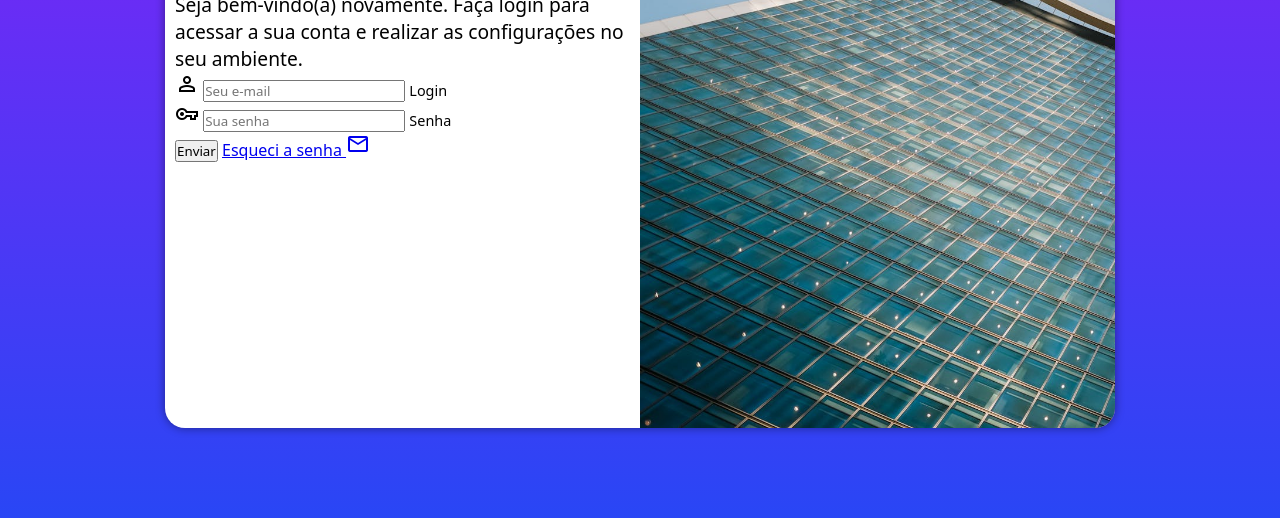
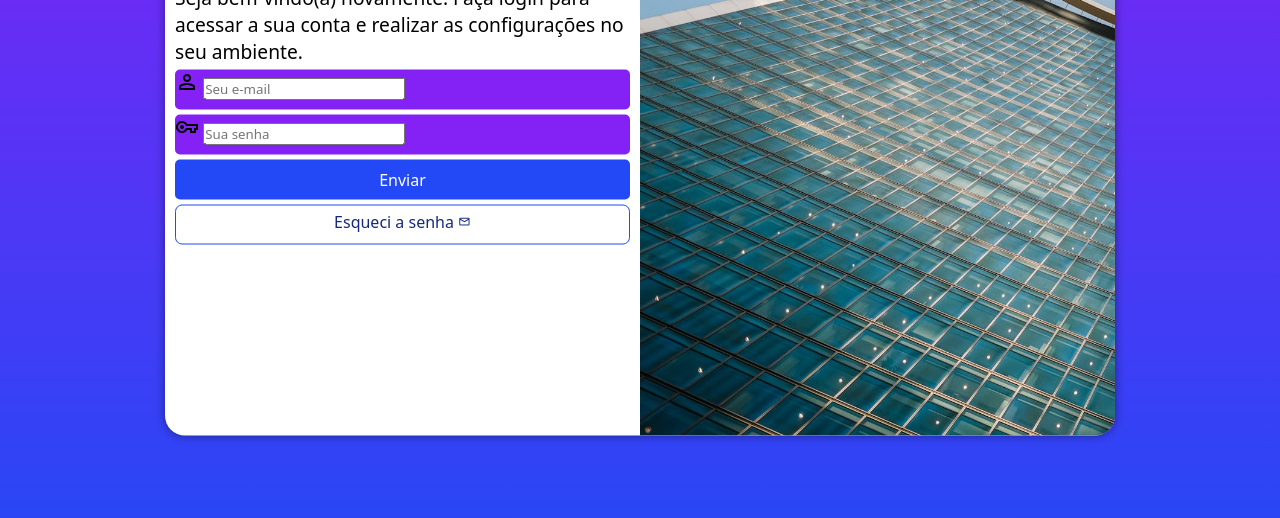
Before and after one commit to KevinMarconatto/projeto-login, a plain HTML site: page index.html in a window 1280 px wide. Shown: the part 222-740 px from the top of the page. Drawn offline with nearby package versions, Linux system fonts and the light colour scheme.

Commit message:
formatação do formuluário

```diff
--- a/estilos/style.css
+++ b/estilos/style.css
@@ -6,6 +6,11 @@
     Roxo: #8422F5
 
 */
+
+:root {
+    --cor1: #2249F5;
+    --cor2: #8422F5;
+}
 
 * {
     font-family: system-ui, -apple-system, BlinkMacSystemFont, 'Segoe UI', Roboto, Oxygen, Ubuntu, Cantarell, 'Open Sans', 'Helvetica Neue', sans-serif;
@@ -35,7 +40,7 @@ section#login {
 
     background-color: white;
     width: 250px;
-    height: 500px;
+    height: 515px;
     border-radius: 20px;
     box-shadow: 0px 0px 10px rgba(0, 0, 0, 0.445);
 
@@ -66,6 +71,58 @@ div#formulario > p {
     font-size: 0.8em;
 }
 
+div.campo > label {
+    display: none;
+}
+
+form > div.campo {
+    background-color: var(--cor2);
+    width: 100%;
+    display: block;
+    height: 40px;
+    border-radius: 5px;
+    margin: 5px 0px;
+}
+
 label {
     font-size: 0.9em;
 }
+
+form > input[type=submit] {
+    display: block;
+    font-size: 1em;
+    width: 100%;
+    height: 40px;
+    background-color: var(--cor1);
+    color: white;
+    border: none;
+    border-radius: 5px;
+    cursor: pointer;
+}
+
+form > input[type=submit]:hover {
+    background-color: #142881;
+}
+
+form > a.botao {
+    display: block;
+    text-align: center;
+    font-size: 1em;
+    width: 100%;
+    height: 40px;
+    padding-top: 5px;
+    margin-top: 5px;
+    background-color: white;
+    color: #142881;
+    border: 1px solid #2249F5;
+    border-radius: 7px;
+    text-decoration: none;
+}
+
+form > a.botao:hover {
+    background-color: #2296f5;
+}
+
+form > a.botao > span {
+    font-size: 0.8em;
+}
--- a/index.html
+++ b/index.html
@@ -29,7 +29,7 @@
                         <label for="isenha">Senha</label>
                     </div>
                     <input type="submit" value="Enviar">
-                    <a href="esqueci.html">
+                    <a href="esqueci.html" class="botao">
                         Esqueci a senha <span class="material-symbols-outlined">mail</span>
                     </a>
                 </form>
```
